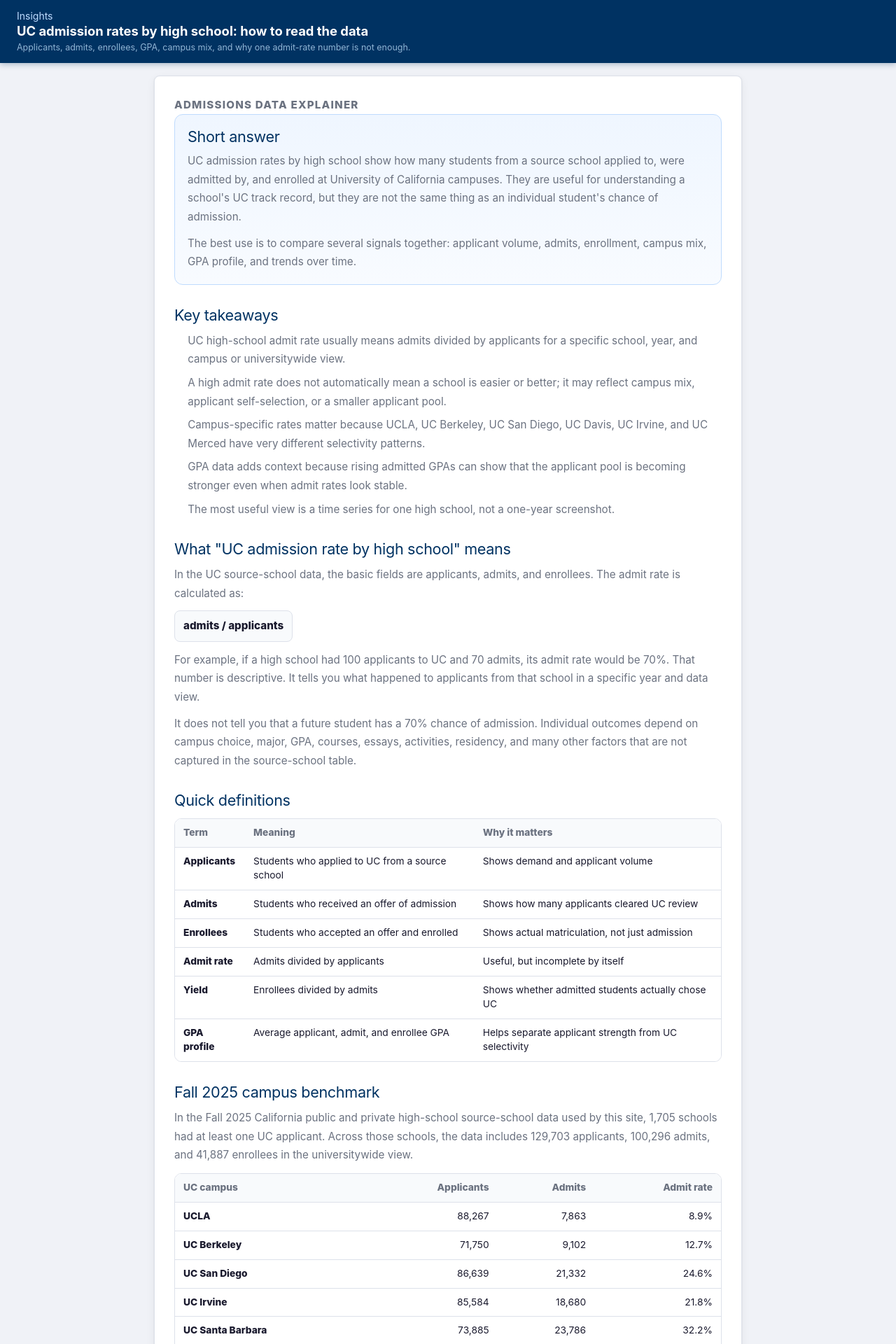
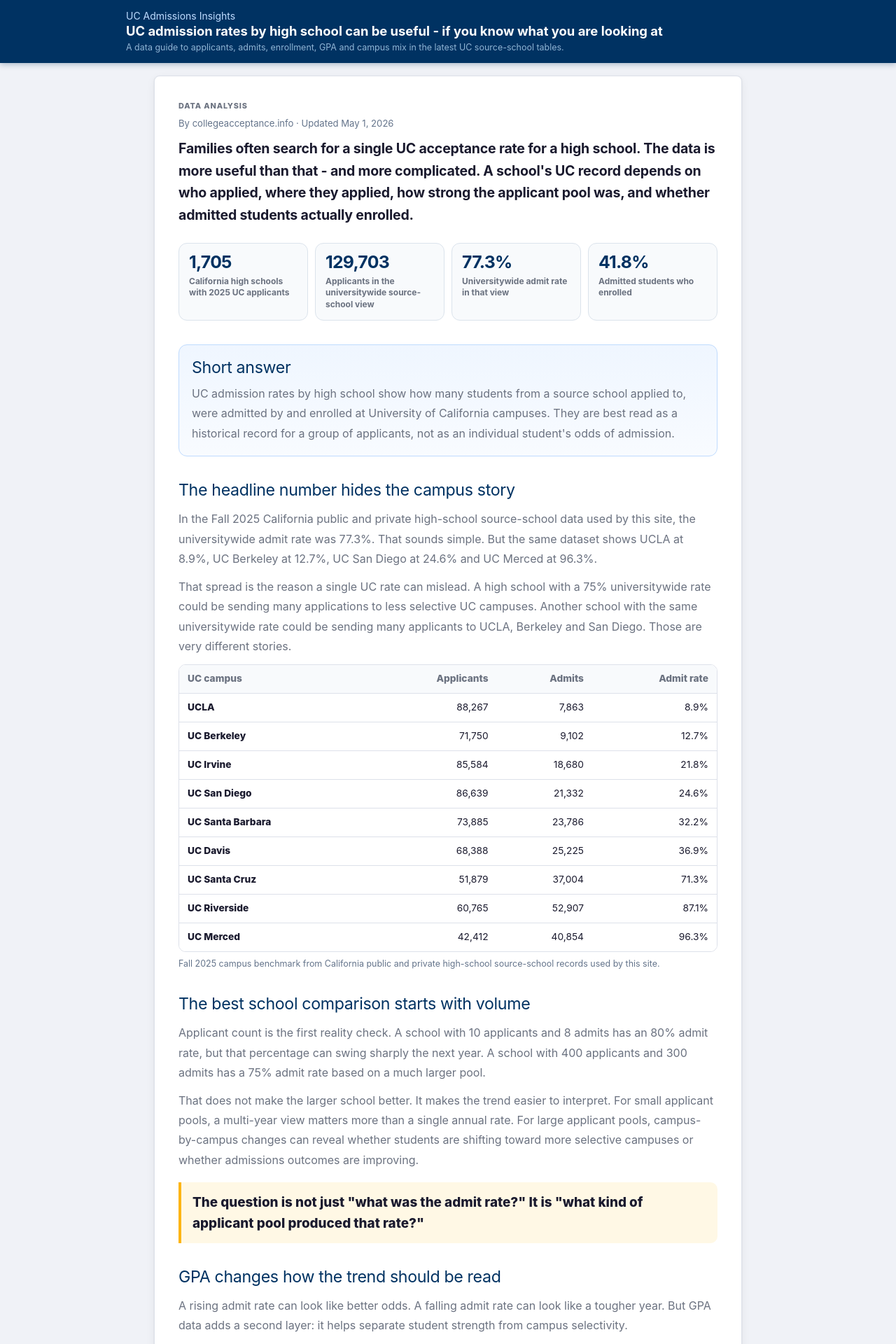
Before and after one commit to northbound-sfbay/uc-admissions, a Next.js app in the folder nextjs-app/: page /insights/uc-admission-rates-by-high-school in a window 1280 px wide. Shown: the top 1920 px of the page at 70% size. Built offline with nearby package versions, Linux system fonts and the light colour scheme.

Commit message:
Rewrite insights article in narrative style

```diff
--- a/nextjs-app/app/globals.css
+++ b/nextjs-app/app/globals.css
@@ -586,20 +586,24 @@
   max-width: 880px;
 }
 
+.article-header-inner {
+  max-width: 920px;
+}
+
 .article-card {
-  padding: 28px;
+  padding: 34px;
 }
 
 .article-card section + section {
-  margin-top: 30px;
+  margin-top: 34px;
 }
 
 .article-card h2 {
   color: var(--uc-blue);
-  font-size: 1.35rem;
+  font-size: 1.45rem;
   line-height: 1.25;
   letter-spacing: -.015em;
-  margin-bottom: 10px;
+  margin-bottom: 12px;
 }
 
 .article-card h3 {
@@ -612,8 +616,8 @@
 .article-card p,
 .article-card li {
   color: var(--text-muted);
-  font-size: .95rem;
-  line-height: 1.75;
+  font-size: 1rem;
+  line-height: 1.78;
 }
 
 .article-card p + p {
@@ -622,6 +626,10 @@
 
 .article-card ul {
   padding-left: 1.2rem;
+}
+
+.article-card ol {
+  padding-left: 1.25rem;
 }
 
 .article-card li + li {
@@ -636,6 +644,53 @@
 
 .article-card a:hover {
   text-decoration: underline;
+}
+
+.article-byline {
+  color: #64748b !important;
+  font-size: .82rem !important;
+  line-height: 1.45 !important;
+  margin-top: 8px;
+}
+
+.article-deck {
+  color: var(--text) !important;
+  font-size: 1.22rem !important;
+  line-height: 1.62 !important;
+  font-weight: 650;
+  letter-spacing: -.01em;
+  margin-top: 20px;
+}
+
+.article-stat-grid {
+  display: grid;
+  grid-template-columns: repeat(4, minmax(0, 1fr));
+  gap: 10px;
+  margin-top: 24px;
+}
+
+.article-stat-card {
+  border: 1px solid #dbe3ec;
+  border-radius: 12px;
+  background: #f8fafc;
+  padding: 14px;
+}
+
+.article-stat-card strong {
+  display: block;
+  color: var(--uc-blue);
+  font-size: 1.55rem;
+  line-height: 1;
+  letter-spacing: -.03em;
+}
+
+.article-stat-card span {
+  display: block;
+  margin-top: 7px;
+  color: var(--text-muted);
+  font-size: .75rem;
+  font-weight: 750;
+  line-height: 1.35;
 }
 
 .answer-block,
@@ -705,6 +760,38 @@
 .benchmark-table td:not(:first-child),
 .benchmark-table th:not(:first-child) {
   text-align: right;
+}
+
+.article-caption {
+  color: #64748b !important;
+  font-size: .78rem !important;
+  line-height: 1.45 !important;
+  margin-top: 8px !important;
+}
+
+.article-pullquote {
+  border-left: 4px solid var(--uc-gold);
+  background: #fff8e5;
+  border-radius: 0 10px 10px 0;
+  color: var(--text);
+  font-size: 1.18rem;
+  font-weight: 800;
+  line-height: 1.55;
+  margin-top: 18px;
+  padding: 14px 16px;
+}
+
+.article-steps {
+  display: grid;
+  gap: 8px;
+  margin-top: 12px;
+}
+
+.article-steps li {
+  background: #f8fafc;
+  border: 1px solid var(--border);
+  border-radius: 10px;
+  padding: 10px 12px;
 }
 
 .article-example-links {
@@ -901,6 +988,7 @@
   .report-grid { grid-template-columns: 1fr; }
   .uc-rate-benchmark { grid-template-columns: 1fr; }
   .insights-list { grid-template-columns: 1fr; }
+  .article-stat-grid { grid-template-columns: repeat(2, minmax(0, 1fr)); }
   .report-lock-grid { grid-template-columns: 1fr 1fr; }
   .related-links-body { grid-template-columns: 1fr; }
   .rankings-table-wrap { max-height: 560px; }
@@ -929,6 +1017,8 @@
   .article-card { padding: 18px; }
   .insights-actions { flex-direction: column; align-items: stretch; }
   .article-card h2 { font-size: 1.15rem; }
+  .article-deck { font-size: 1.05rem !important; }
+  .article-stat-grid { grid-template-columns: 1fr; }
   .report-lock-grid { grid-template-columns: 1fr; }
   .rankings-table-wrap { max-height: 420px; padding: 8px 12px 12px; }
   footer { padding: 8px 12px 16px; }
--- a/nextjs-app/app/insights/uc-admission-rates-by-high-school/page.tsx
+++ b/nextjs-app/app/insights/uc-admission-rates-by-high-school/page.tsx
@@ -2,9 +2,9 @@
 import Link from 'next/link'
 
 const CANONICAL = 'https://collegeacceptance.info/insights/uc-admission-rates-by-high-school'
-const TITLE = 'UC Admission Rates by High School: How to Read the Data'
+const TITLE = 'UC Admission Rates by High School: What the Data Shows'
 const DESCRIPTION =
-  'Learn what UC admission rates by high school mean, how applicants, admits, enrollees, GPA, and campus rates are calculated, and how to look up your school.'
+  'UC admission rates by high school can be useful, but one number can mislead. See how campus mix, applicant volume, GPA, and enrollment change the story.'
 
 export const metadata: Metadata = {
   title: `${TITLE} | collegeacceptance.info`,
@@ -26,13 +26,41 @@
 const CAMPUS_BENCHMARKS = [
   ['UCLA', '88,267', '7,863', '8.9%'],
   ['UC Berkeley', '71,750', '9,102', '12.7%'],
+  ['UC Irvine', '85,584', '18,680', '21.8%'],
   ['UC San Diego', '86,639', '21,332', '24.6%'],
-  ['UC Irvine', '85,584', '18,680', '21.8%'],
   ['UC Santa Barbara', '73,885', '23,786', '32.2%'],
   ['UC Davis', '68,388', '25,225', '36.9%'],
   ['UC Santa Cruz', '51,879', '37,004', '71.3%'],
   ['UC Riverside', '60,765', '52,907', '87.1%'],
   ['UC Merced', '42,412', '40,854', '96.3%'],
+]
+
+const STAT_CARDS = [
+  {
+    label: 'California high schools with 2025 UC applicants',
+    value: '1,705',
+  },
+  {
+    label: 'Applicants in the universitywide source-school view',
+    value: '129,703',
+  },
+  {
+    label: 'Universitywide admit rate in that view',
+    value: '77.3%',
+  },
+  {
+    label: 'Admitted students who enrolled',
+    value: '41.8%',
+  },
+]
+
+const FIELD_DEFINITIONS = [
+  ['Applicants', 'Students who applied to UC from a source school', 'Shows demand and applicant volume'],
+  ['Admits', 'Students who received an offer of admission', 'Shows how many applicants cleared UC review'],
+  ['Enrollees', 'Students who accepted an offer and enrolled', 'Shows actual matriculation, not just admission'],
+  ['Admit rate', 'Admits divided by applicants', 'Useful, but incomplete by itself'],
+  ['Yield', 'Enrollees divided by admits', 'Shows whether admitted students actually chose UC'],
+  ['GPA profile', 'Average applicant, admit, and enrollee GPA', 'Helps separate applicant strength from UC selectivity'],
 ]
 
 const FAQ = [
@@ -149,119 +177,61 @@
       <JsonLd />
 
       <header>
-        <div className="header-inner">
+        <div className="header-inner article-header-inner">
           <Link href="/insights" className="text-sm text-blue-200 hover:text-white">
-            Insights
+            UC Admissions Insights
           </Link>
-          <h1>UC admission rates by high school: how to read the data</h1>
+          <h1>UC admission rates by high school can be useful - if you know what you are looking at</h1>
           <p className="subtitle">
-            Applicants, admits, enrollees, GPA, campus mix, and why one admit-rate number is not enough.
+            A data guide to applicants, admits, enrollment, GPA and campus mix in the latest UC source-school tables.
           </p>
         </div>
       </header>
 
       <main className="article-shell">
         <article className="article-card">
-          <p className="article-kicker">Admissions data explainer</p>
+          <div className="article-kicker">Data analysis</div>
+          <p className="article-byline">By collegeacceptance.info · Updated May 1, 2026</p>
+
+          <p className="article-deck">
+            Families often search for a single UC acceptance rate for a high school. The data is
+            more useful than that - and more complicated. A school&apos;s UC record depends on who
+            applied, where they applied, how strong the applicant pool was, and whether admitted
+            students actually enrolled.
+          </p>
+
+          <section className="article-stat-grid" aria-label="Fall 2025 UC source-school snapshot">
+            {STAT_CARDS.map(card => (
+              <div className="article-stat-card" key={card.label}>
+                <strong>{card.value}</strong>
+                <span>{card.label}</span>
+              </div>
+            ))}
+          </section>
 
           <section className="answer-block" aria-label="Short answer">
             <h2>Short answer</h2>
             <p>
               UC admission rates by high school show how many students from a source school applied
-              to, were admitted by, and enrolled at University of California campuses. They are useful
-              for understanding a school&apos;s UC track record, but they are not the same thing as an
-              individual student&apos;s chance of admission.
-            </p>
-            <p>
-              The best use is to compare several signals together: applicant volume, admits,
-              enrollment, campus mix, GPA profile, and trends over time.
+              to, were admitted by and enrolled at University of California campuses. They are best
+              read as a historical record for a group of applicants, not as an individual student&apos;s
+              odds of admission.
             </p>
           </section>
 
           <section>
-            <h2>Key takeaways</h2>
-            <ul>
-              <li>UC high-school admit rate usually means admits divided by applicants for a specific school, year, and campus or universitywide view.</li>
-              <li>A high admit rate does not automatically mean a school is easier or better; it may reflect campus mix, applicant self-selection, or a smaller applicant pool.</li>
-              <li>Campus-specific rates matter because UCLA, UC Berkeley, UC San Diego, UC Davis, UC Irvine, and UC Merced have very different selectivity patterns.</li>
-              <li>GPA data adds context because rising admitted GPAs can show that the applicant pool is becoming stronger even when admit rates look stable.</li>
-              <li>The most useful view is a time series for one high school, not a one-year screenshot.</li>
-            </ul>
-          </section>
-
-          <section>
-            <h2>What &quot;UC admission rate by high school&quot; means</h2>
+            <h2>The headline number hides the campus story</h2>
             <p>
-              In the UC source-school data, the basic fields are applicants, admits, and enrollees.
-              The admit rate is calculated as:
-            </p>
-            <p className="formula">admits / applicants</p>
-            <p>
-              For example, if a high school had 100 applicants to UC and 70 admits, its admit rate
-              would be 70%. That number is descriptive. It tells you what happened to applicants
-              from that school in a specific year and data view.
+              In the Fall 2025 California public and private high-school source-school data used by
+              this site, the universitywide admit rate was 77.3%. That sounds simple. But the same
+              dataset shows UCLA at 8.9%, UC Berkeley at 12.7%, UC San Diego at 24.6% and UC Merced
+              at 96.3%.
             </p>
             <p>
-              It does not tell you that a future student has a 70% chance of admission. Individual
-              outcomes depend on campus choice, major, GPA, courses, essays, activities, residency,
-              and many other factors that are not captured in the source-school table.
-            </p>
-          </section>
-
-          <section>
-            <h2>Quick definitions</h2>
-            <div className="article-table-wrap">
-              <table className="article-table">
-                <thead>
-                  <tr>
-                    <th>Term</th>
-                    <th>Meaning</th>
-                    <th>Why it matters</th>
-                  </tr>
-                </thead>
-                <tbody>
-                  <tr>
-                    <td>Applicants</td>
-                    <td>Students who applied to UC from a source school</td>
-                    <td>Shows demand and applicant volume</td>
-                  </tr>
-                  <tr>
-                    <td>Admits</td>
-                    <td>Students who received an offer of admission</td>
-                    <td>Shows how many applicants cleared UC review</td>
-                  </tr>
-                  <tr>
-                    <td>Enrollees</td>
-                    <td>Students who accepted an offer and enrolled</td>
-                    <td>Shows actual matriculation, not just admission</td>
-                  </tr>
-                  <tr>
-                    <td>Admit rate</td>
-                    <td>Admits divided by applicants</td>
-                    <td>Useful, but incomplete by itself</td>
-                  </tr>
-                  <tr>
-                    <td>Yield</td>
-                    <td>Enrollees divided by admits</td>
-                    <td>Shows whether admitted students actually chose UC</td>
-                  </tr>
-                  <tr>
-                    <td>GPA profile</td>
-                    <td>Average applicant, admit, and enrollee GPA</td>
-                    <td>Helps separate applicant strength from UC selectivity</td>
-                  </tr>
-                </tbody>
-              </table>
-            </div>
-          </section>
-
-          <section>
-            <h2>Fall 2025 campus benchmark</h2>
-            <p>
-              In the Fall 2025 California public and private high-school source-school data used by
-              this site, 1,705 schools had at least one UC applicant. Across those schools, the data
-              includes 129,703 applicants, 100,296 admits, and 41,887 enrollees in the universitywide
-              view.
+              That spread is the reason a single UC rate can mislead. A high school with a 75%
+              universitywide rate could be sending many applications to less selective UC campuses.
+              Another school with the same universitywide rate could be sending many applicants to
+              UCLA, Berkeley and San Diego. Those are very different stories.
             </p>
             <div className="article-table-wrap">
               <table className="article-table benchmark-table">
@@ -285,70 +255,55 @@
                 </tbody>
               </table>
             </div>
-            <p>
-              This benchmark shows why one UC admit-rate number is too broad. A school can have
-              strong outcomes at some campuses and weaker outcomes at others. A universitywide rate
-              can hide that difference.
+            <p className="article-caption">
+              Fall 2025 campus benchmark from California public and private high-school source-school records used by this site.
             </p>
           </section>
 
           <section>
-            <h2>Why campus mix changes the story</h2>
+            <h2>The best school comparison starts with volume</h2>
             <p>
-              Suppose two high schools both show a 75% universitywide UC admit rate. They may not
-              be comparable.
+              Applicant count is the first reality check. A school with 10 applicants and 8 admits
+              has an 80% admit rate, but that percentage can swing sharply the next year. A school
+              with 400 applicants and 300 admits has a 75% admit rate based on a much larger pool.
             </p>
             <p>
-              One school might send many applications to UCLA, UC Berkeley, and UC San Diego.
-              Another might send most applications to UC Riverside, UC Santa Cruz, and UC Merced.
-              The universitywide admit rate alone would miss that difference.
+              That does not make the larger school better. It makes the trend easier to interpret.
+              For small applicant pools, a multi-year view matters more than a single annual rate.
+              For large applicant pools, campus-by-campus changes can reveal whether students are
+              shifting toward more selective campuses or whether admissions outcomes are improving.
             </p>
-            <p>
-              That is why a good high-school UC analysis should show campus-by-campus outcomes. For
-              a family comparing schools, the better question is not only &quot;what is the UC admit
-              rate?&quot; but also &quot;which UC campuses are students applying to and getting into?&quot;
-            </p>
+            <aside className="article-pullquote">
+              The question is not just &quot;what was the admit rate?&quot; It is &quot;what kind of applicant pool produced that rate?&quot;
+            </aside>
           </section>
 
           <section>
-            <h2>Why applicant volume matters</h2>
+            <h2>GPA changes how the trend should be read</h2>
             <p>
-              Applicant volume tells you how much confidence to place in a rate. A school with 10
-              applicants and 8 admits has an 80% admit rate, but that number can swing dramatically
-              from year to year. A school with 400 applicants and 300 admits has a 75% admit rate
-              based on a much larger pool.
+              A rising admit rate can look like better odds. A falling admit rate can look like a
+              tougher year. But GPA data adds a second layer: it helps separate student strength
+              from campus selectivity.
             </p>
             <p>
-              For high schools with large applicant pools, trends are usually more informative than
-              a single year. For smaller schools, it is safer to look at multi-year patterns instead
-              of over-interpreting one data point.
-            </p>
-          </section>
-
-          <section>
-            <h2>Why GPA context matters</h2>
-            <p>
-              GPA data helps explain whether a trend is about UC selectivity, applicant quality, or
-              both.
+              If admitted GPAs rise while admit rates stay flat, the bar may be moving up. If
+              applicant GPA rises and admits rise too, the school may be sending a stronger applicant
+              pool. If enrollment GPA differs from admitted GPA, it may show which admitted students
+              actually chose UC.
             </p>
             <p>
-              If a school&apos;s admitted GPA rises over time while the admit rate stays flat, that may
-              mean UC admission is becoming more competitive for that school. If applicant GPA rises
-              and admits rise too, the school may simply be sending a stronger applicant pool.
-            </p>
-            <p>
-              The UC source-school data includes average GPA for applicants, admits, and enrollees
-              where enough students are present to report it. UC describes freshman GPA in this
-              dataset as weighted, capped high school GPA for 10th and 11th grade college-preparatory
+              UC&apos;s source-school tables include average GPA for applicants, admits and enrollees
+              when enough students are present to report it. UC describes freshman GPA in this data
+              as weighted, capped high school GPA for 10th and 11th grade college-preparatory
               courses.
             </p>
           </section>
 
           <section className="article-cta-panel">
-            <h2>Look up your high school</h2>
+            <h2>Look up your school&apos;s UC trend</h2>
             <p>
-              Start with the interactive UC admissions tool, then compare campus-specific admit
-              rates, enrollment, and GPA context for your school.
+              Search a California high school, then compare applicants, admits, enrollment, campus
+              mix and GPA context across time.
             </p>
             <div className="insights-actions">
               <Link href="/" className="report-entry-link primary">
@@ -368,17 +323,55 @@
           </section>
 
           <section>
+            <h2>How to read a high-school page in five minutes</h2>
+            <p>
+              Start with the latest year, but do not stop there. A useful read of a school page
+              usually follows this order:
+            </p>
+            <ol className="article-steps">
+              <li>Check applicant volume. Small pools need more caution.</li>
+              <li>Compare universitywide results with campus-specific results.</li>
+              <li>Look at several years, not only the latest cycle.</li>
+              <li>Use GPA to judge whether the applicant pool changed.</li>
+              <li>Compare admits with enrollees to see whether students actually chose UC.</li>
+            </ol>
+          </section>
+
+          <section>
+            <h2>What each field means</h2>
+            <div className="article-table-wrap">
+              <table className="article-table">
+                <thead>
+                  <tr>
+                    <th>Term</th>
+                    <th>Meaning</th>
+                    <th>Why it matters</th>
+                  </tr>
+                </thead>
+                <tbody>
+                  {FIELD_DEFINITIONS.map(([term, meaning, why]) => (
+                    <tr key={term}>
+                      <td>{term}</td>
+                      <td>{meaning}</td>
+                      <td>{why}</td>
+                    </tr>
+                  ))}
+                </tbody>
+              </table>
+            </div>
+          </section>
+
+          <section>
             <h2>What this data should not be used for</h2>
             <p>
               Do not use a high school&apos;s UC admit rate as a direct probability for an individual
               student. The data does not show intended major, course rigor, essays, activities,
-              recommendation context, first-generation status, family income, or individual academic
+              recommendation context, first-generation status, family income or individual academic
               details.
             </p>
             <p>
-              It is best used as historical context, not a prediction engine. It is also important
-              to distinguish campus-specific rates from universitywide rates because UC campuses
-              have different applicant pools and selectivity.
+              It is best used as historical context. The strongest use is comparing a school&apos;s
+              applicant volume, campus mix, GPA profile and admit trends over time.
             </p>
           </section>
 
@@ -402,9 +395,9 @@
               University of California Information Center&apos;s Admissions by Source School data.
             </p>
             <p>
-              UC&apos;s source page defines applicants, admits, and enrollees, and notes that the
-              tables include freshman applicant counts, admit counts, enrollee counts, and mean GPA
-              by source school.
+              UC&apos;s source page defines applicants, admits and enrollees, and notes that the tables
+              include freshman applicant counts, admit counts, enrollee counts and mean GPA by source
+              school. Some small-count fields are blank because UC does not report every small group.
             </p>
             <p>
               Source:{' '}
```
